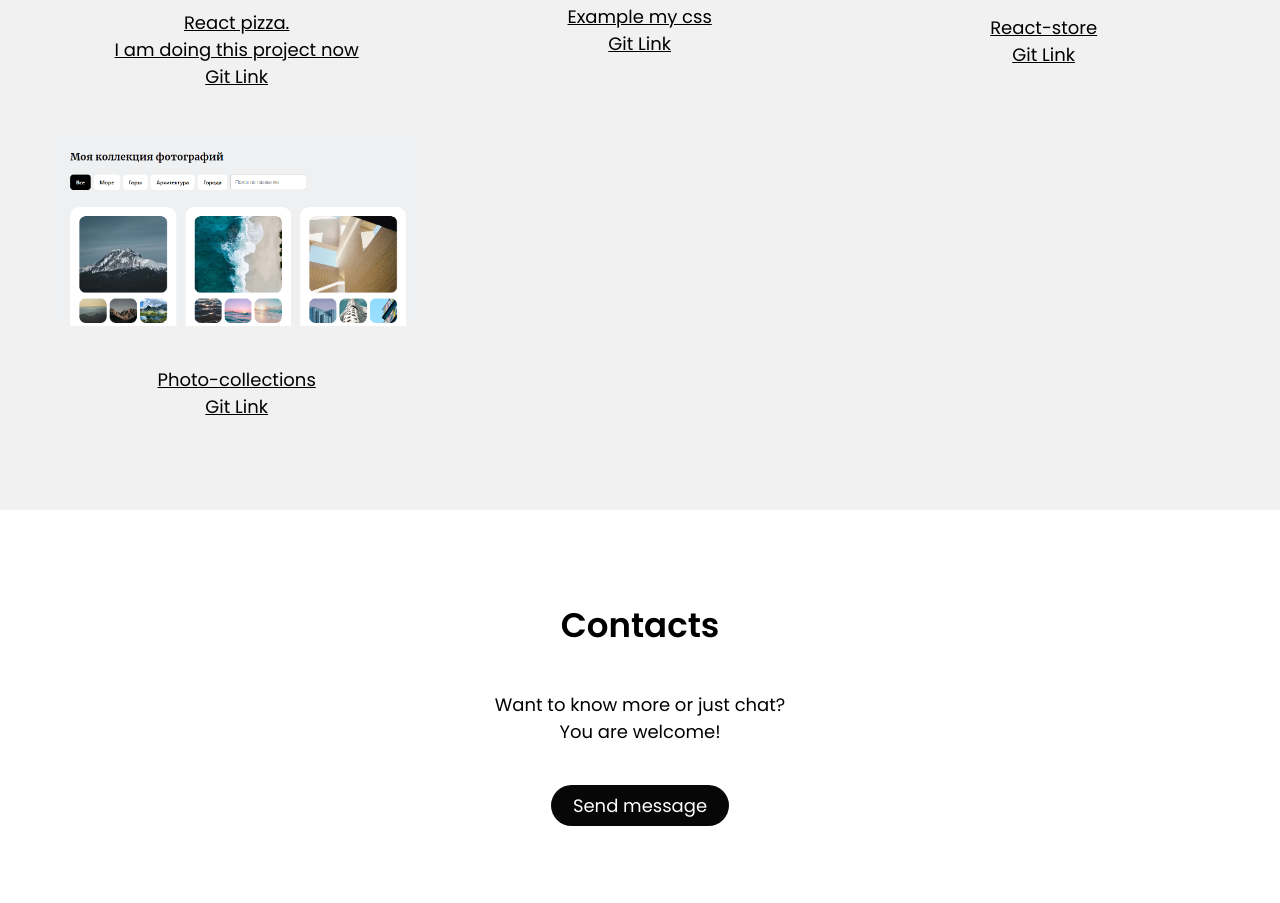
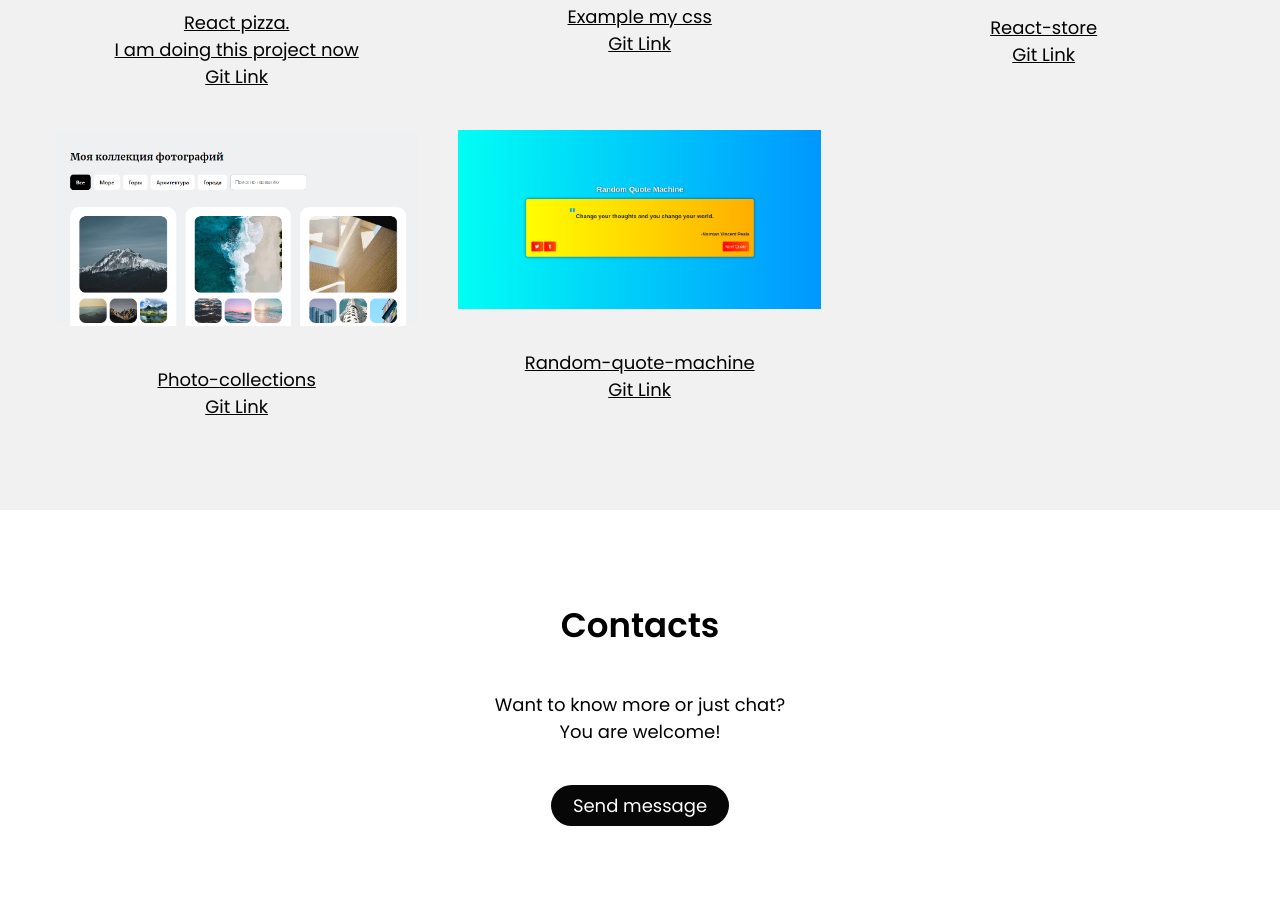
Before and after one commit to ShadePrima/portfolio-cv-Aleksandr, a plain HTML site: page index.html in a window 1280 px wide. Shown: the part 1538-2441 px from the top of the page. Drawn offline with nearby package versions, Linux system fonts and the light colour scheme.

Commit message:
random-quote-machine

```diff
--- a/index.html
+++ b/index.html
@@ -216,6 +216,26 @@
               >
             </h3>
           </div>
+
+          <!-- New cart my count  -->
+          <div class="project" data-aos="flip-left">
+            <a href="https://random-quote-machine-taupe.vercel.app"
+              ><img
+                src="./img/portfolio/random-quotes-machin.png"
+                alt="Random-quote-machine"
+                class="project-img project-img-count"
+            /></a>
+            <h3 class="project-title">
+              <a href="https://random-quote-machine-taupe.vercel.app"
+                >Random-quote-machine</a
+              >
+            </h3>
+            <h3 class="project-title">
+              <a href="https://github.com/ShadePrima/random-quote-machine.git"
+                >Git Link</a
+              >
+            </h3>
+          </div>
         </div>
       </div>
     </section>
```
Also changed, not shown: img/portfolio/random-quotes-machin.png (added).
